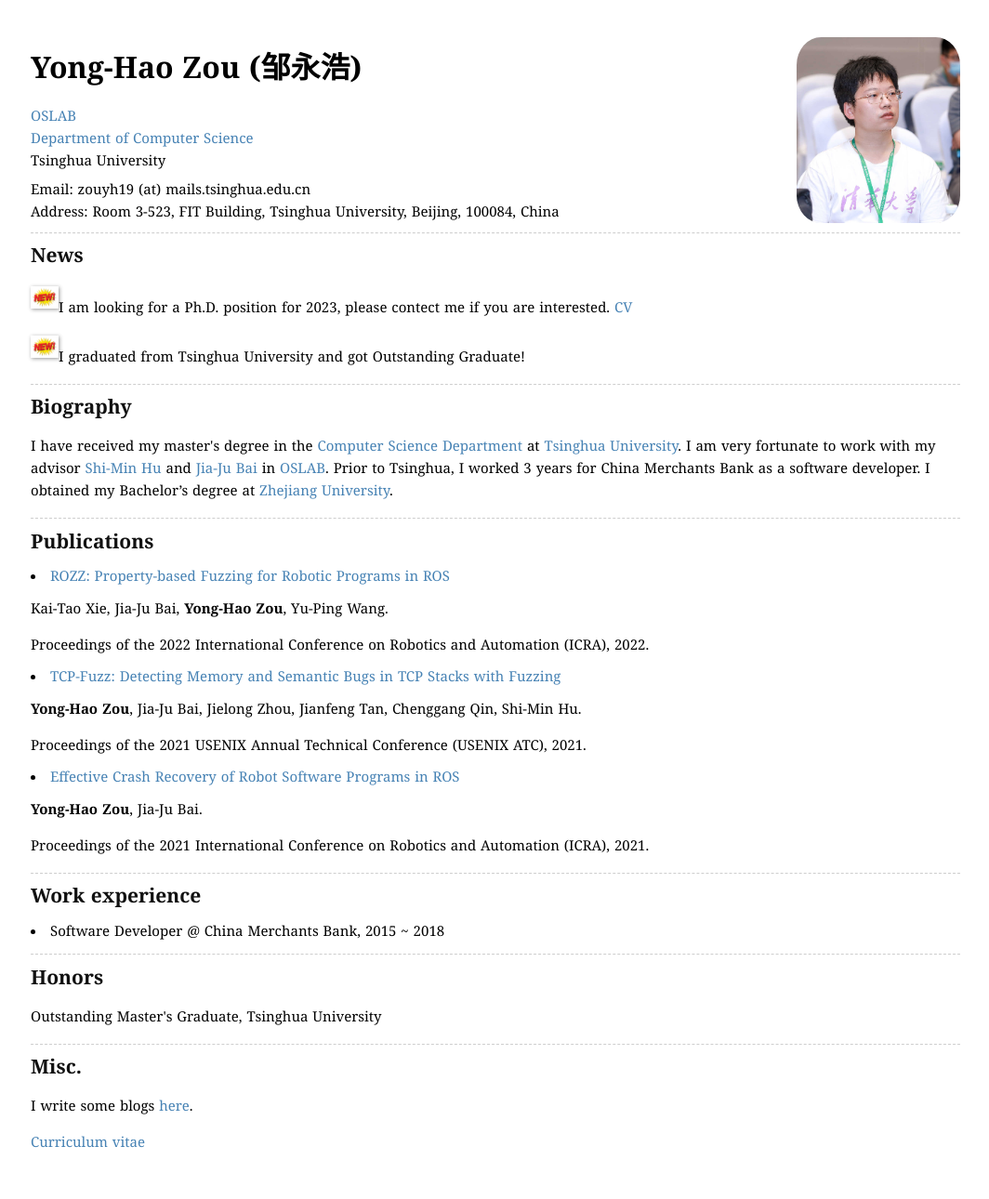
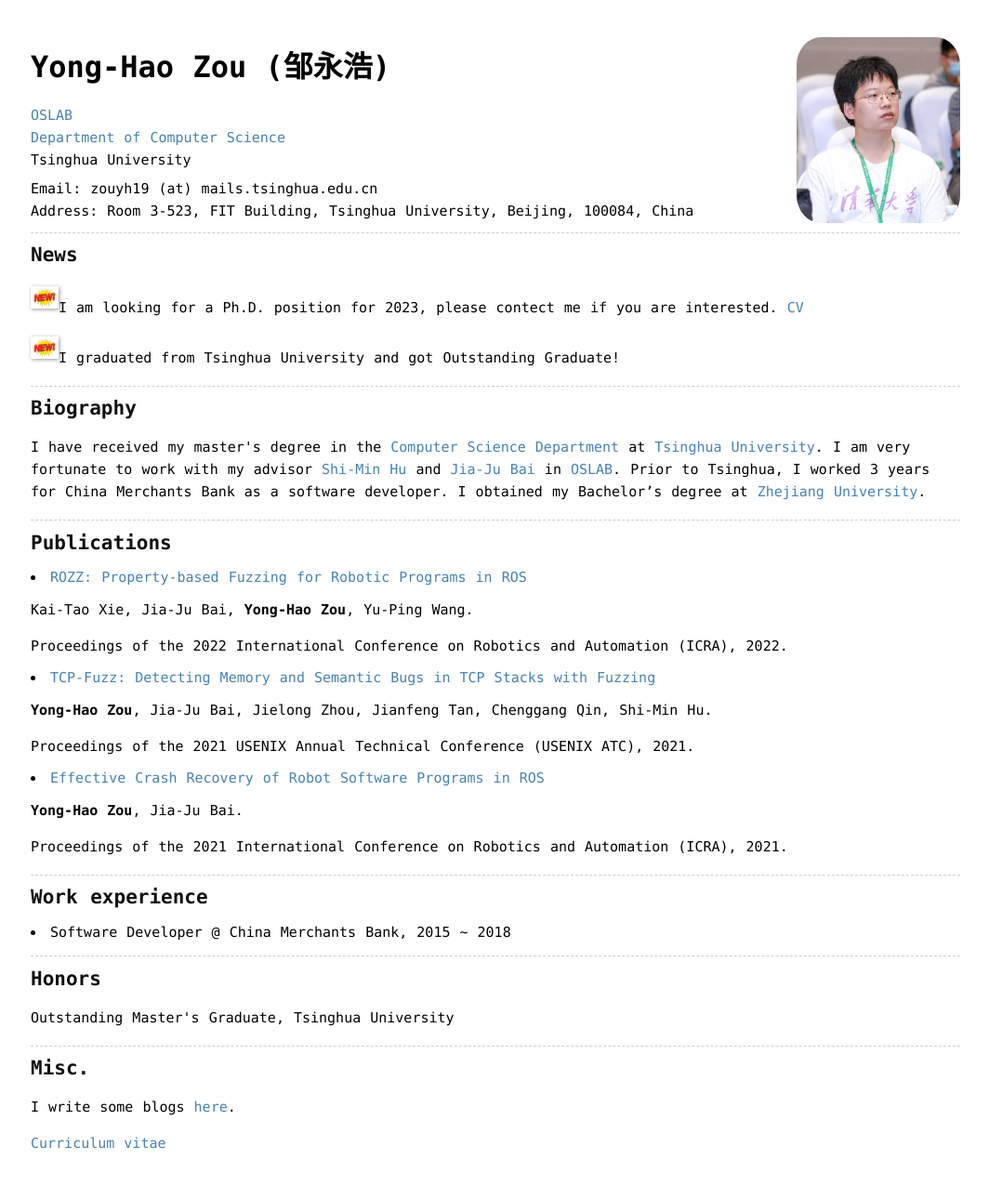
Before and after one commit to zouyonghao/zouyonghao.github.io, a Jekyll site: the page built from index.md, in a window 1280 px wide. Shown: the whole page at 93% size, without its empty margins (107-1171 px from the left). Built offline with Jekyll 4.4.1, drawn with Linux system fonts in a browser that asks for light colours.

Commit message:
change font

```diff
--- a/assets/css/style.css
+++ b/assets/css/style.css
@@ -17,7 +17,7 @@
 	margin-right:auto;
 	/*font-family:"Galdeano","Hiragino Sans GB","Microsoft YaHei",Trebuchet,"Trebuchet MS",Tahoma,"Lucida Grande","Lucida Sans Unicode",Verdana,sans-serif;*/
 	/*font-family:"Times New Roman", Times, "Microsoft YaHei", serif;*/
-	font-family:Georgia, "Microsoft YaHei", serif;
+	font-family:Consolas, Georgia, "Microsoft YaHei", serif;
 	color:#000000;
 	background-color:#ffffff;
 }
@@ -45,10 +45,10 @@
 
 }
 
-h1{font-family:Georgia,"Microsoft YaHei",sans-serif;font-size:1.6em;color:#000;}
-h2{font-family:Georgia,"Microsoft YaHei",sans-serif;font-size:1.4em;color:#111;margin: .5em 0;}
-h3{font-family:Georgia,"Microsoft YaHei",sans-serif;font-size:1.2em;color:#222;}
-h4{font-family:Georgia,"Microsoft YaHei",sans-serif;font-size:1em;color:#333;}
+h1{font-family:Consolas, Georgia,"Microsoft YaHei",sans-serif;font-size:1.6em;color:#000;}
+h2{font-family:Consolas, Georgia,"Microsoft YaHei",sans-serif;font-size:1.4em;color:#111;margin: .5em 0;}
+h3{font-family:Consolas, Georgia,"Microsoft YaHei",sans-serif;font-size:1.2em;color:#222;}
+h4{font-family:Consolas, Georgia,"Microsoft YaHei",sans-serif;font-size:1em;color:#333;}
 pre,code{font-family:Menlo,"Andale Mono",Consolas,"Courier New",Monaco,monospace;font-size:13px;}
 code{background-color:#D0D0D0;}
 embed,object,iframe{display:block;margin:4px auto;}
```
